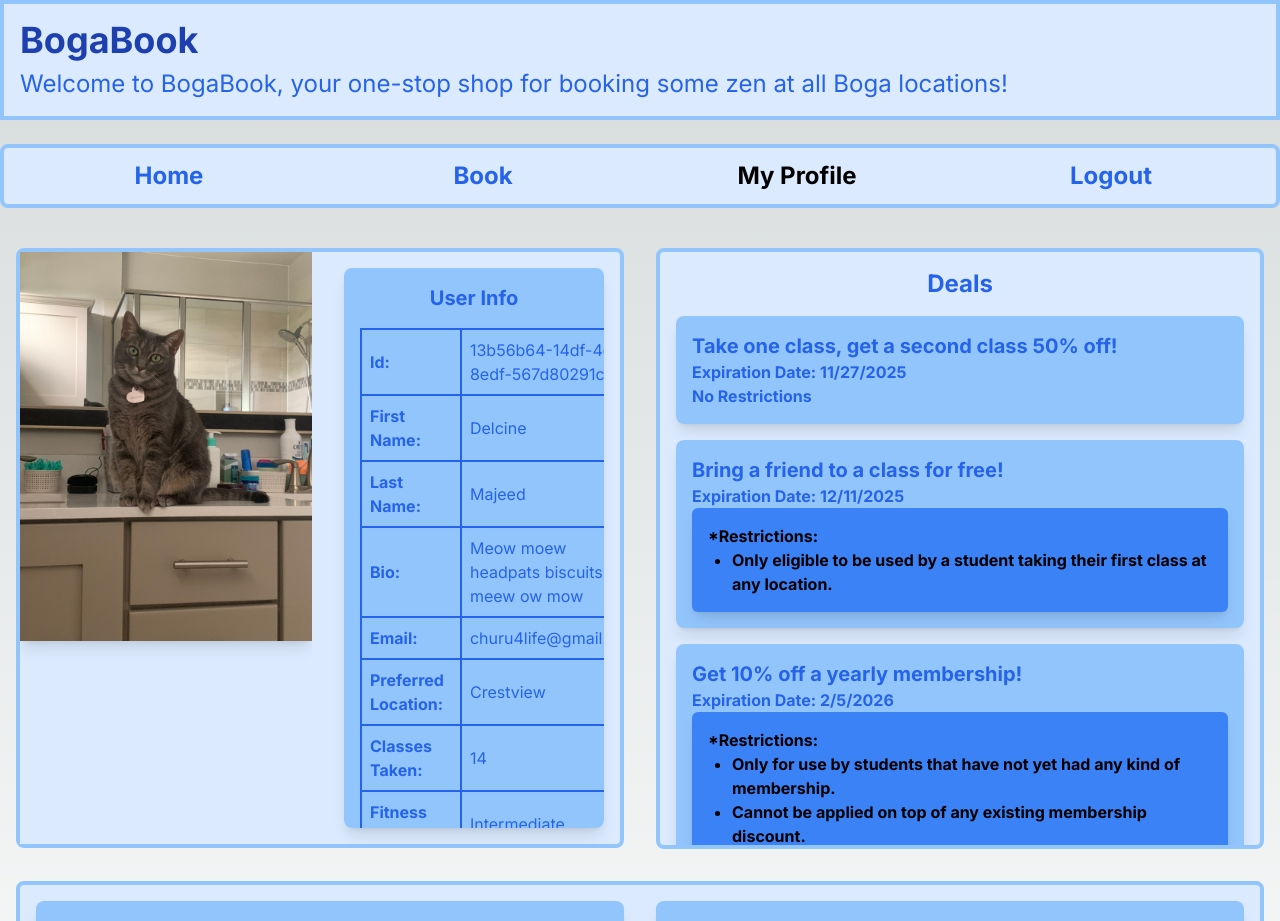
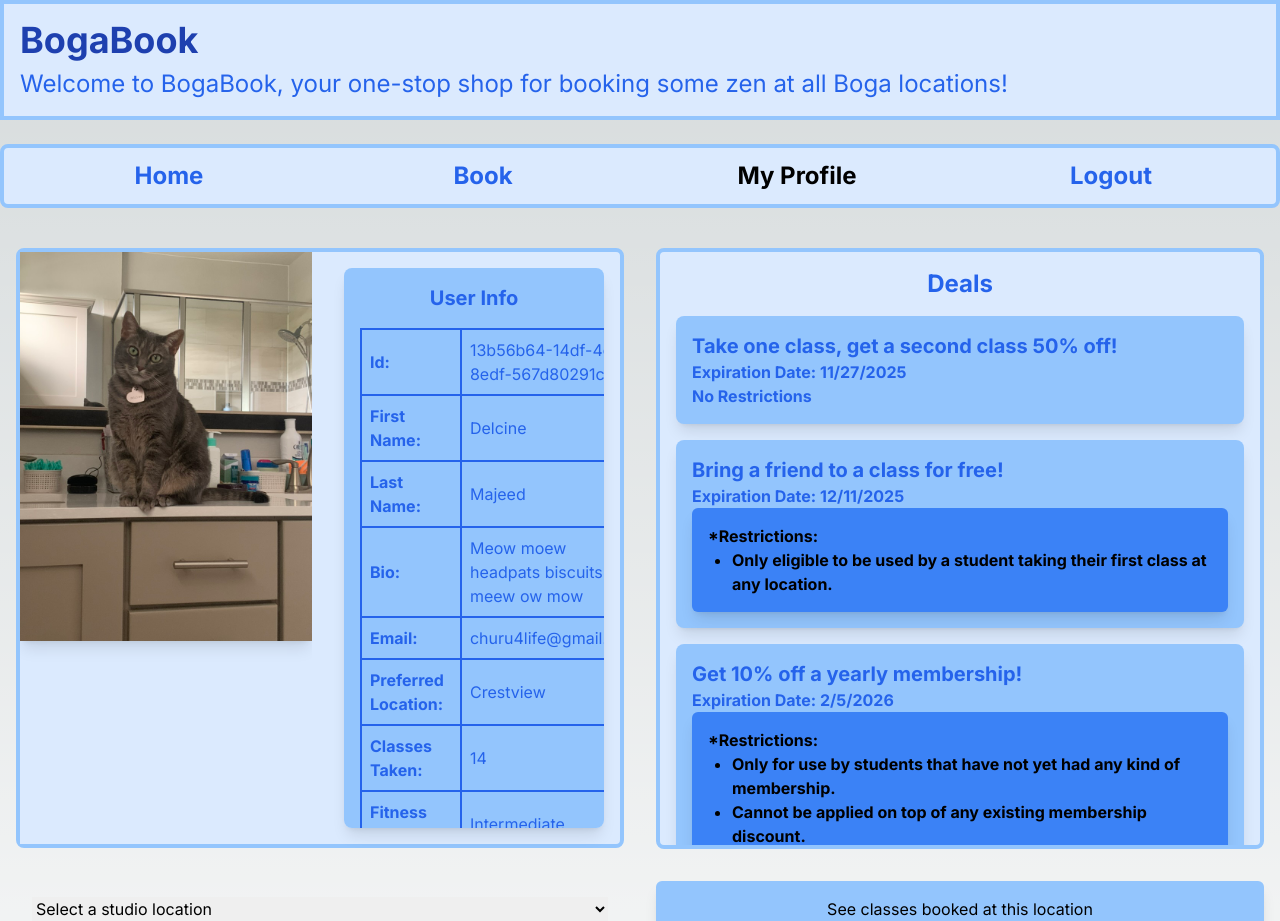
Before and after one commit to Robchike9290/YogaBookingPlatform, a Next.js app: page /profile in a window 1280 px wide. Shown: the top 921 px of the page. Built offline with nearby package versions, Linux system fonts and the light colour scheme.

Commit message:
Add location and participant data to classes, extract to own file, build state-settling logic to determine current user's booked classes, add and update types to reflect changes.

```diff
--- a/src/_components/DailyClassCalendar.tsx
+++ b/src/_components/DailyClassCalendar.tsx
@@ -1,42 +1,6 @@
 import React from "react";
-import { v4 } from "uuid";
 import { SubcalendarProps } from "@/types";
-
-// TODO: Move this to a "real" database
-const dummyClassData = [
-  {
-    id: v4(),
-    name: "Vinyasa II",
-    instructor: "Jaden",
-    startTime: "1:00 PM",
-    date: "10/20/2025",
-    length: 75,
-  },
-  {
-    id: v4(),
-    name: "Candlelight Yin",
-    instructor: "Darren",
-    startTime: "8:00 PM",
-    date: "10/19/2025",
-    length: 60,
-  },
-  {
-    id: v4(),
-    name: "Slow Vinyasa",
-    instructor: "Alyssa",
-    startTime: "7:30 AM",
-    date: "10/19/2025",
-    length: 60,
-  },
-  {
-    id: v4(),
-    name: "Hatha",
-    instructor: "Alyssa",
-    startTime: "7:30 AM",
-    date: "10/23/2025",
-    length: 60,
-  },
-];
+import { dummyClassData } from "@/lib/dummyData";
 
 // TODO: Make this page unreachable if not logged in, redirect in this case.
 // TODO: Update render behavior to not flash an out-of-format date on initial load.
--- a/src/_components/LocationPicker.tsx
+++ b/src/_components/LocationPicker.tsx
@@ -5,8 +5,9 @@ import { usePlatformContext } from "./PlatformContext";
 import React from "react";
 
 export default function LocationPicker({
-  handleClickBookingButton,
+  handleClickButton,
   handleChangeStudioName,
+  buttonCta,
 }: LocationPickerProps) {
   const { allStudios } = usePlatformContext();
   return (
@@ -22,9 +23,9 @@ export default function LocationPicker({
       </select>
       <button
         className="col-start-2 m-4 rounded-md bg-blue-300 p-4 shadow-lg"
-        onClick={handleClickBookingButton}
+        onClick={handleClickButton}
       >
-        Book class at this location
+        {buttonCta}
       </button>
     </div>
   );
--- a/src/_components/PlatformContext.tsx
+++ b/src/_components/PlatformContext.tsx
@@ -32,7 +32,10 @@ export function PlatformContextProvider({ children }: { children: ReactNode }) {
       name: "Mueller",
     },
   ]);
+  // TODO: Remove this state, currentUser can express whather someone is logged in too.
   const [isLoggedIn, setIsLoggedIn] = useState(true);
+  // TODO: Set this as a unique ID, not a name in order to improve security.
+  const [currentUser, setCurrentUser] = useState("Delcine Majeed");
   const [currentDate, setCurrentDate] = useState(Date());
   const [currentStudioName, setCurrentStudioName] = useState(
     allStudios[0].name,
@@ -43,6 +46,8 @@ export function PlatformContextProvider({ children }: { children: ReactNode }) {
       value={{
         isLoggedIn,
         setIsLoggedIn,
+        currentUser,
+        setCurrentUser,
         currentDate,
         setCurrentDate,
         currentStudioName,
--- a/src/app/_components/CurrentStudioAndSelection.tsx
+++ b/src/app/_components/CurrentStudioAndSelection.tsx
@@ -15,7 +15,7 @@ export default function CurrentStudioAndSelection({
   const router = useRouter();
   const { isLoggedIn } = usePlatformContext();
 
-  const handleClickBookingButton = () => {
+  const handleClickButton = () => {
     if (isLoggedIn) {
       router.push("/book");
     } else if (!isLoggedIn) {
@@ -38,8 +38,9 @@ export default function CurrentStudioAndSelection({
       <br />
       <p>Click the button to book if you like what you see!</p>
       <LocationPicker
-        handleClickBookingButton={handleClickBookingButton}
+        handleClickButton={handleClickButton}
         handleChangeStudioName={handleChangeStudioName}
+        buttonCta={"Book class at this location"}
       />
     </div>
   );
--- a/src/app/profile/page.tsx
+++ b/src/app/profile/page.tsx
@@ -1,9 +1,42 @@
-import React from "react";
+"use client";
+
+import React, { useState } from "react";
 import ProfileMetadata from "./_components/ProfileMetadata";
 import Deals from "./_components/Deals";
 import BookingCalendar from "../../_components/BookingCalendar";
+import { usePlatformContext } from "@/_components/PlatformContext";
+import LocationPicker from "@/_components/LocationPicker";
+import { dummyClassData } from "@/lib/dummyData";
+import { ClassData } from "@/types";
 
 export default function Profile() {
+  const { setCurrentStudioName, currentStudioName, currentUser } =
+    usePlatformContext();
+  const [bookedClasses, setBookedClasses] = useState<ClassData[]>([]);
+
+  // TODO: Calculate bookings for location once backend is hooked up for real.
+  const handleClickButton = () => {
+    console.log("Pulling bookings for location...");
+    const userClasses: ClassData[] = [];
+    // TODO: Refine this function to only handle classes in current month once
+    // data is real, this will blow up BIG TIME as classes are added.
+    dummyClassData.forEach((bookableClass) => {
+      if (
+        bookableClass.participants.has(currentUser) &&
+        bookableClass.location === currentStudioName
+      ) {
+        userClasses.push(bookableClass);
+      }
+    });
+
+    setBookedClasses(userClasses);
+  };
+
+  const handleChangeStudioName = (event: any) => {
+    const studioName = event.target.value;
+    setCurrentStudioName(studioName);
+  };
+
   return (
     <>
       <div className="flex text-blue-600">
@@ -14,6 +47,12 @@ export default function Profile() {
           <Deals />
         </div>
       </div>
+      {/* TODO: Update component to take custom string for button label */}
+      <LocationPicker
+        handleClickButton={handleClickButton}
+        handleChangeStudioName={handleChangeStudioName}
+        buttonCta={"See classes booked at this location"}
+      />
       <div className="m-4">
         {/* TODO: Pass the name of the user and studio to the booking calendar as a prop or via context */}
         <BookingCalendar
--- /dev/null
+++ b/src/lib/dummyData.ts
@@ -0,0 +1,50 @@
+import { v4 } from "uuid";
+import { ClassData } from "@/types";
+
+// TODO: Move this to a "real" database
+export const dummyClassData: ClassData[] = [
+  {
+    id: v4(),
+    name: "Vinyasa II",
+    instructor: "Jaden",
+    startTime: "1:00 PM",
+    date: "10/20/2025",
+    length: 75,
+    participants: new Set(["Delcine Majeed"]),
+    maxParticipants: 12,
+    location: "Crestview",
+  },
+  {
+    id: v4(),
+    name: "Candlelight Yin",
+    instructor: "Darren",
+    startTime: "8:00 PM",
+    date: "10/19/2025",
+    length: 60,
+    participants: new Set(["Delcine Majeed", "Patan Jali"]),
+    maxParticipants: 20,
+    location: "Bouldin",
+  },
+  {
+    id: v4(),
+    name: "Slow Vinyasa",
+    instructor: "Alyssa",
+    startTime: "7:30 AM",
+    date: "10/19/2025",
+    length: 60,
+    participants: new Set(),
+    maxParticipants: 16,
+    location: "Riata",
+  },
+  {
+    id: v4(),
+    name: "Hatha",
+    instructor: "Alyssa",
+    startTime: "7:30 AM",
+    date: "10/23/2025",
+    length: 60,
+    participants: new Set(["Patan Jali"]),
+    maxParticipants: 20,
+    location: "Downtown",
+  },
+];
```
Also changed, not shown: src/types.ts (+17 -1 lines).
